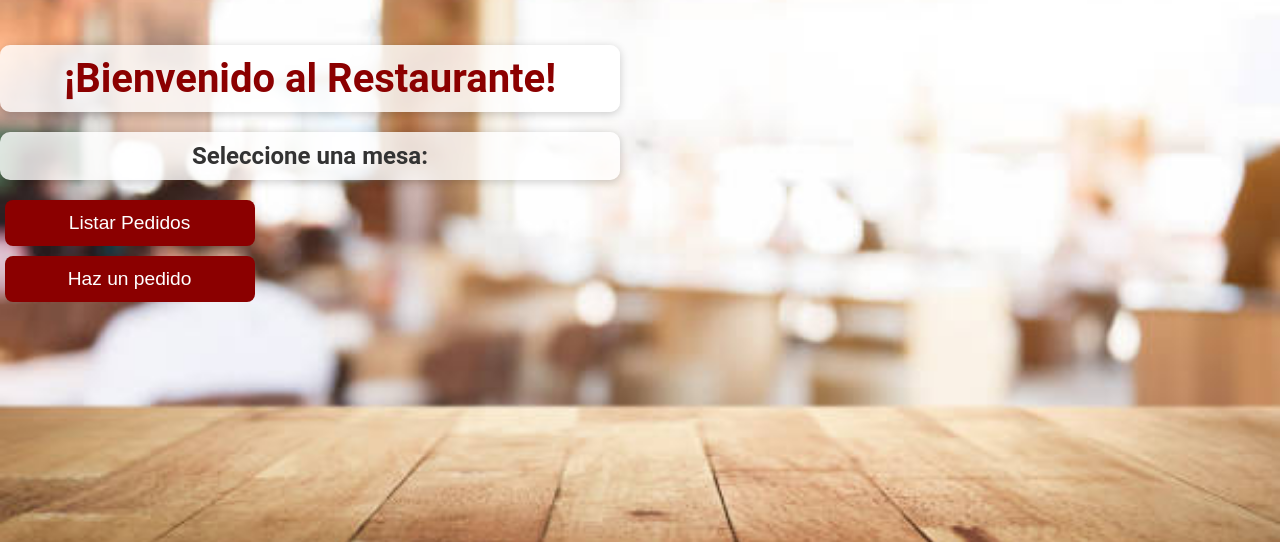
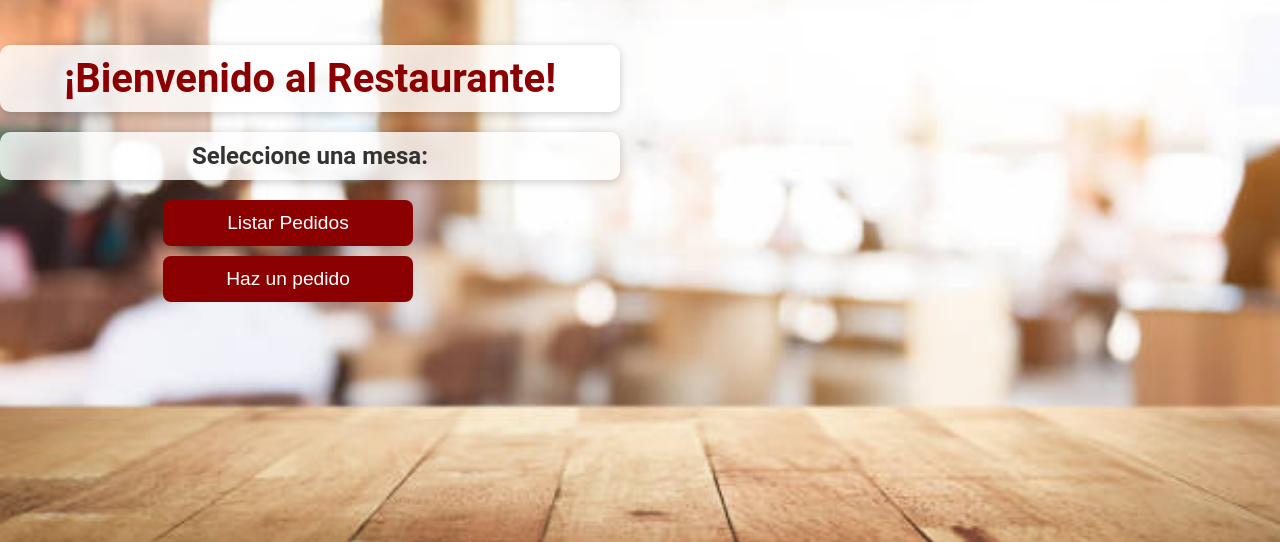
Before and after one commit to carmennsss/proyectoSIST, a Flask app: page / in a window 1280 px wide. Shown: the part 205-747 px from the top of the page. Run offline with Flask 3, Linux system fonts and the light colour scheme; data that the repository does not hold is empty.

Commit message:
CSS changes

```diff
--- a/API/static/CSS/mesas.css
+++ b/API/static/CSS/mesas.css
@@ -142,5 +142,4 @@ button:hover {
   flex-direction: column;
   align-items: center;
   gap: 10px;
-  margin-right: 55%;
 }
```
